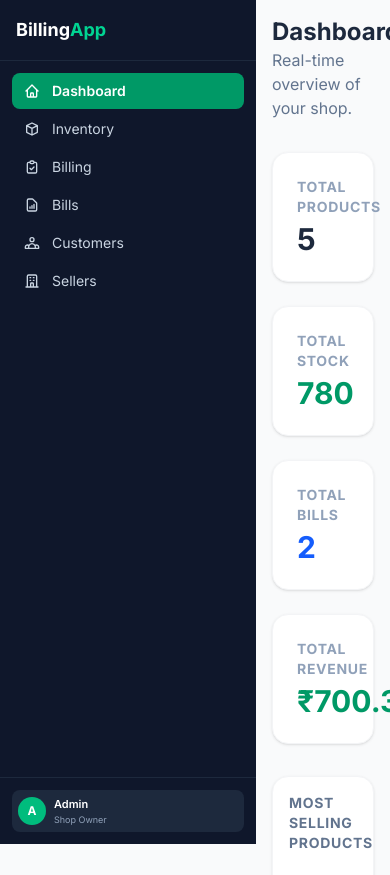
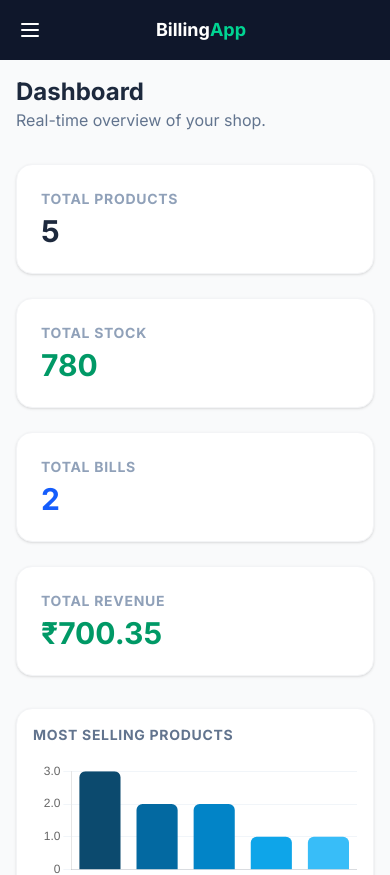
Before and after one commit to Poonghuzhali/Billing-App, a React (Vite) app: page /billing in a window 390 px wide. Shown: the top 875 px of the page. Built offline with nearby package versions, Linux system fonts and the light colour scheme.

Commit message:
responsive

```diff
--- a/src/components/Layout.jsx
+++ b/src/components/Layout.jsx
@@ -1,13 +1,29 @@
+import { useState } from 'react';
 import { Outlet } from 'react-router-dom';
 import Sidebar from './Sidebar';
 
 export default function Layout() {
+  const [sidebarOpen, setSidebarOpen] = useState(false);
+
   return (
     <div className="flex min-h-screen bg-gray-50">
-      <Sidebar />
-      <main className="flex-1 overflow-y-auto">
-        <Outlet />
-      </main>
+      <Sidebar isOpen={sidebarOpen} onClose={() => setSidebarOpen(false)} />
+
+      <div className="flex-1 flex flex-col min-w-0">
+        <header className="lg:hidden flex items-center justify-between p-3 bg-slate-900 text-white sticky top-0 z-40">
+          <button onClick={() => setSidebarOpen(true)} className="p-1.5 rounded-lg hover:bg-slate-800 transition">
+            <svg className="w-6 h-6" fill="none" stroke="currentColor" viewBox="0 0 24 24">
+              <path strokeLinecap="round" strokeLinejoin="round" strokeWidth="2" d="M4 6h16M4 12h16M4 18h16" />
+            </svg>
+          </button>
+          <span className="text-lg font-bold">Billing<span className="text-emerald-400">App</span></span>
+          <div className="w-6" />
+        </header>
+
+        <main className="flex-1 overflow-y-auto">
+          <Outlet />
+        </main>
+      </div>
     </div>
   );
 }
--- a/src/components/Sidebar.jsx
+++ b/src/components/Sidebar.jsx
@@ -1,49 +1,58 @@
 import { NavLink } from 'react-router-dom';
 
-const navItems = [
-  { to: '/', label: 'Dashboard', icon: 'M3 12l2-2m0 0l7-7 7 7M5 10v10a1 1 0 001 1h3m10-11l2 2m-2-2v10a1 1 0 01-1 1h-3m-6 0a1 1 0 001-1v-4a1 1 0 011-1h2a1 1 0 011 1v4a1 1 0 001 1m-6 0h6' },
-  { to: '/inventory', label: 'Inventory', icon: 'M20 7l-8-4-8 4m16 0l-8 4m8-4v10l-8 4m0-10L4 7m8 4v10M4 7v10l8 4' },
-  { to: '/billing', label: 'Billing', icon: 'M9 5H7a2 2 0 00-2 2v12a2 2 0 002 2h10a2 2 0 002-2V7a2 2 0 00-2-2h-2M9 5a2 2 0 002 2h2a2 2 0 002-2M9 5a2 2 0 012-2h2a2 2 0 012 2m-6 9l2 2 4-4' },
-  { to: '/bills', label: 'Bills', icon: 'M9 17v-2m3 2v-4m3 4v-6m2 10H7a2 2 0 01-2-2V5a2 2 0 012-2h5.586a1 1 0 01.707.293l5.414 5.414a1 1 0 01.293.707V19a2 2 0 01-2 2z' },
-  { to: '/customers', label: 'Customers', icon: 'M17 20h5v-2a3 3 0 00-5.356-1.857M17 20H7m10 0v-2c0-.656-.126-1.283-.356-1.857M7 20H2v-2a3 3 0 015.356-1.857M7 20v-2c0-.656.126-1.283.356-1.857m0 0a5.002 5.002 0 019.288 0M15 7a3 3 0 11-6 0 3 3 0 016 0z' },
-  { to: '/sellers', label: 'Sellers', icon: 'M19 21V5a2 2 0 00-2-2H7a2 2 0 00-2 2v16m14 0h2m-2 0h-5m-9 0H3m2 0h5M9 7h1m-1 4h1m4-4h1m-1 4h1m-5 10v-5a1 1 0 011-1h2a1 1 0 011 1v5m-4 0h4' },
+const links = [
+  { to: '/dashboard', label: 'Dashboard', icon: '📊' },
+  { to: '/billing', label: 'Billing', icon: '🧾' },
+  { to: '/bills', label: 'Bills', icon: '📄' },
+  { to: '/customer', label: 'Customer', icon: '👤' },
+  { to: '/inventory', label: 'Inventory', icon: '📦' },
+  { to: '/seller', label: 'Seller', icon: '🏪' },
 ];
 
-export default function Sidebar() {
+export default function Sidebar({ isOpen, onClose }) {
   return (
-    <aside className="w-64 bg-slate-900 text-white flex flex-col h-screen sticky top-0">
-      <div className="p-4 text-lg font-bold border-b border-slate-800">
-        Billing<span className="text-emerald-400">App</span>
+    <>
+      <div
+        className={`fixed inset-0 bg-black/50 z-50 transition-opacity lg:hidden ${
+          isOpen ? 'opacity-100 pointer-events-auto' : 'opacity-0 pointer-events-none'
+        }`}
+        onClick={onClose}
+      />
+
+      <aside
+        className={`w-64 bg-slate-900 text-white flex flex-col min-h-screen fixed left-0 top-0 z-50 transition-transform lg:translate-x-0 ${
+          isOpen ? 'translate-x-0' : '-translate-x-full'
+        }`}
+      >
+        <div className="flex items-center justify-between p-4 text-xl font-bold border-b border-slate-700">
+          <span>Billing<span className="text-emerald-400">App</span></span>
+          <button onClick={onClose} className="lg:hidden p-1 rounded hover:bg-slate-800 transition">
+            <svg className="w-5 h-5" fill="none" stroke="currentColor" viewBox="0 0 24 24">
+              <path strokeLinecap="round" strokeLinejoin="round" strokeWidth="2" d="M6 18L18 6M6 6l12 12" />
+            </svg>
+          </button>
         </div>
-      <nav className="flex-1 px-3 py-3 space-y-0.5 overflow-y-auto">
-        {navItems.map((item) => (
+        <nav className="flex-1 p-3 space-y-1 overflow-y-auto">
+          {links.map((link) => (
             <NavLink
-            key={item.to}
-            to={item.to}
+              key={link.to}
+              to={link.to}
+              onClick={onClose}
               className={({ isActive }) =>
-              `flex items-center px-3 py-2 rounded-lg transition-colors text-sm ${
-                isActive
-                  ? 'bg-emerald-600 text-white font-semibold'
-                  : 'text-slate-300 hover:bg-slate-800 hover:text-white'
+                `flex items-center gap-3 px-3 py-2 rounded-lg text-sm transition ${
+                  isActive ? 'bg-emerald-600 text-white' : 'text-slate-300 hover:bg-slate-800 hover:text-white'
                 }`
               }
             >
-            <svg className="w-4 h-4 mr-3 flex-shrink-0" fill="none" stroke="currentColor" viewBox="0 0 24 24">
-              <path strokeLinecap="round" strokeLinejoin="round" strokeWidth="2" d={item.icon} />
-            </svg>
-            {item.label}
+              <span>{link.icon}</span>
+              <span>{link.label}</span>
             </NavLink>
           ))}
         </nav>
-      <div className="p-3 border-t border-slate-800">
-        <div className="flex items-center p-1.5 bg-slate-800 rounded-lg">
-          <div className="w-7 h-7 rounded-full bg-emerald-500 flex items-center justify-center font-bold text-xs">A</div>
-          <div className="ml-2">
-            <p className="text-[11px] font-semibold">Admin</p>
-            <p className="text-[9px] text-slate-400">Shop Owner</p>
-          </div>
-        </div>
+        <div className="p-3 text-xs text-slate-500 border-t border-slate-700">
+          &copy; 2026 BillingApp
         </div>
       </aside>
+    </>
   );
 }
```
Lines whose indentation alone changed are shown as unchanged.
